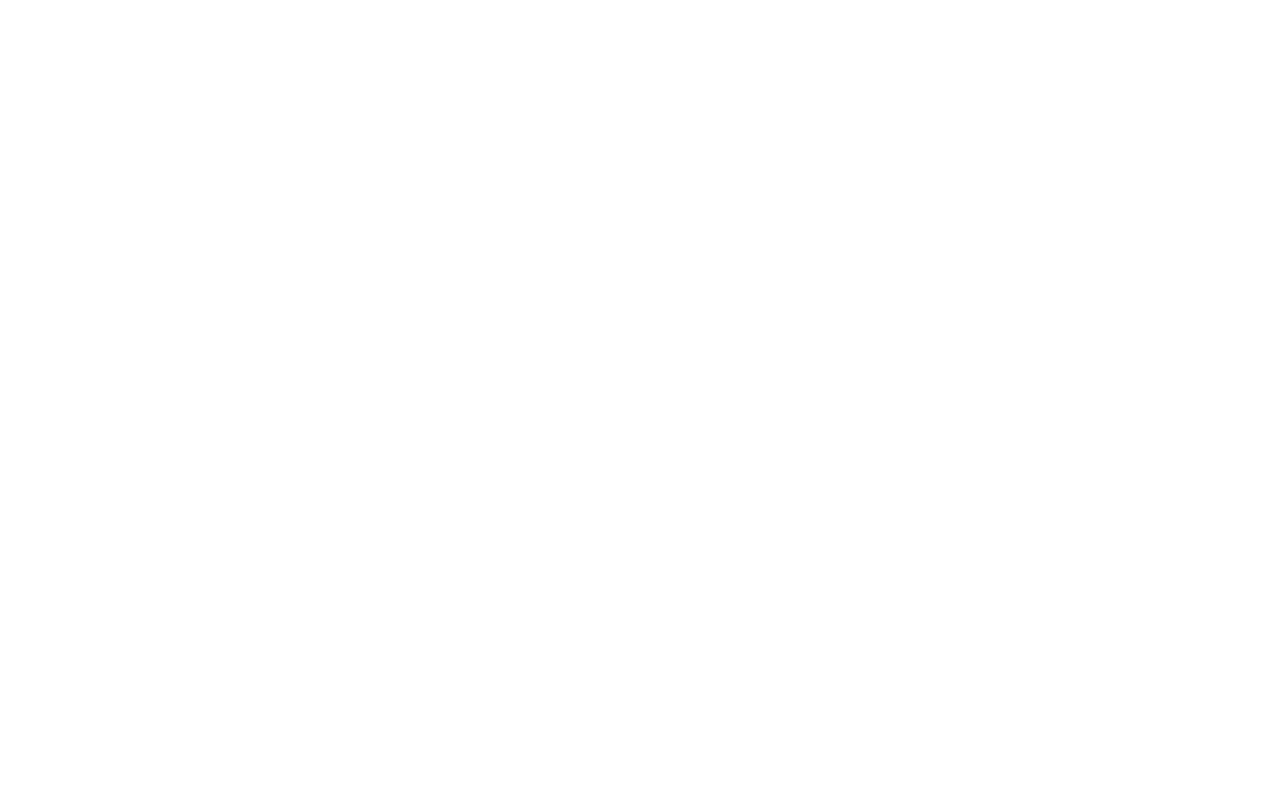
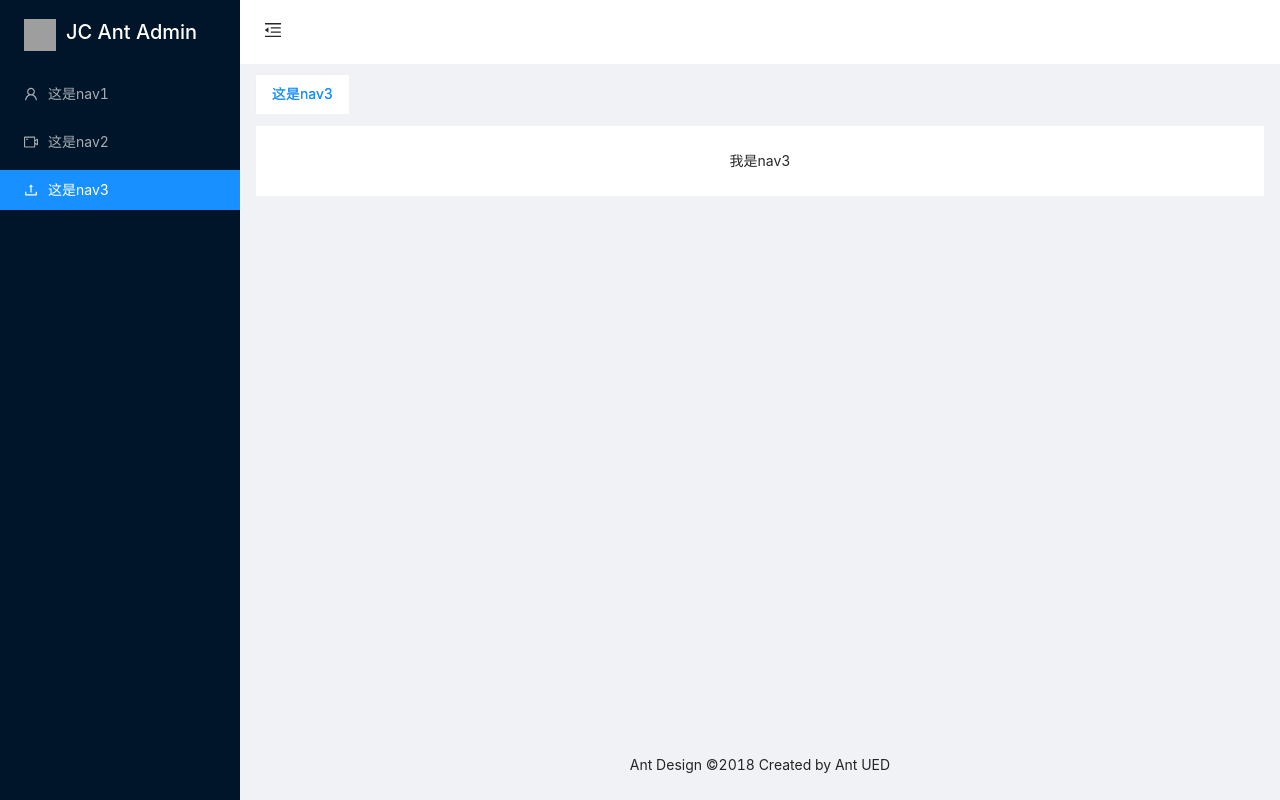
Before and after one commit to qaz74423/template, a Vue app: page /#/nav3 in a window 1280 px wide. Before the commit this address had no page. Built offline with nearby package versions, Linux system fonts and the light colour scheme; grey boxes are pictures that could not be loaded.

Commit message:
add tabs

```diff
--- a/src/App.vue
+++ b/src/App.vue
@@ -1,5 +1,5 @@
 <script lang="ts" setup>
-import Layout from "./layout/Layout.vue";
+
 </script>
 
 <template>
--- /dev/null
+++ b/src/appconfig.ts
@@ -0,0 +1,28 @@
+export default {
+  /**
+   * 标题
+   */
+  title: "JC Ant Admin",
+  /**
+   * logo
+   */
+  logo: "https://alicdn.antdv.com/v2/assets/logo.1ef800a8.svg",
+  /**
+   * 框架模式
+   * ['side','head']
+   */
+  //   layout: "side",
+  /**
+   * 触发手机模式的窗口宽度
+   */
+  mobileWidth: 800,
+  /**
+   * 路由过渡动画
+   * css:@assets/css/transition.scss
+   */
+  // transition: "fade-right",
+  /**
+   * 多标签页
+   */
+  isTabs: true,
+};
--- a/src/layout/Content.vue
+++ b/src/layout/Content.vue
@@ -1,56 +1,9 @@
 <script lang="ts" setup></script>
 
 <template>
-    <a-layout-content :style="{ margin: '24px 16px 0', overflow: 'initial', overflowX: 'hidden' }">
+    <a-layout-content :style="{ margin: '2px 16px 0', overflow: 'initial', overflowX: 'hidden' }">
         <div :style="{ padding: '24px', background: '#fff', textAlign: 'center' }">
-            ...
-            <br />Really
-            <br />...
-            <br />...
-            <br />...
-            <br />long
-            <br />...
-            <br />...
-            <br />...
-            <br />...
-            <br />...
-            <br />...
-            <br />...
-            <br />...
-            <br />...
-            <br />...
-            <br />...
-            <br />...
-            <br />...
-            <br />...
-            <br />...
-            <br />...
-            <br />...
-            <br />...
-            <br />...
-            <br />...
-            <br />...
-            <br />...
-            <br />...
-            <br />...
-            <br />...
-            <br />...
-            <br />...
-            <br />...
-            <br />...
-            <br />...
-            <br />...
-            <br />...
-            <br />...
-            <br />...
-            <br />...
-            <br />...
-            <br />...
-            <br />...
-            <br />...
-            <br />...
-            <br />...
-            <br />content
+            <router-view />
         </div>
     </a-layout-content>
 </template>
--- a/src/layout/Header.vue
+++ b/src/layout/Header.vue
@@ -14,3 +14,13 @@
         <menu-fold-outlined v-else class="trigger" @click="collapsed = true"></menu-fold-outlined>
     </a-layout-header>
 </template>
+
+<style lang="scss" scoped>
+.trigger {
+    font-size: 18px;
+    line-height: 64px;
+    padding: 0 24px;
+    cursor: pointer;
+    transition: color 0.3s;
+}
+</style>
--- a/src/layout/Layout.vue
+++ b/src/layout/Layout.vue
@@ -1,8 +1,13 @@
 <template>
     <a-layout :style="{ height: '100%' }">
+        <!-- 侧边栏 -->
         <SiderVue />
         <a-layout :style="{ overflowX: 'hidden' }">
+            <!-- 主题头部 -->
             <HeaderVue />
+            <!-- 主题标签 -->
+            <TabVue />
+            <!-- 主体内容 -->
             <ContentVue />
             <a-layout-footer :style="{ textAlign: 'center' }">Ant Design ©2018 Created by Ant UED</a-layout-footer>
         </a-layout>
@@ -16,6 +21,7 @@
 import ContentVue from './Content.vue';
 import HeaderVue from './Header.vue';
 import SiderVue from './Sider.vue';
+import TabVue from './Tab.vue';
 const store = useStore();
 
 const collapsed = ref(false)
@@ -45,20 +51,4 @@
 #app {
     height: 100%;
 }
-.trigger {
-    font-size: 18px;
-    line-height: 64px;
-    padding: 0 24px;
-    cursor: pointer;
-    transition: color 0.3s;
-}
-// 左边抽屉颜色、样式
-.layout-sider-drawer {
-    .ant-drawer-wrapper-body {
-        background-color: #001529;
-    }
-    .ant-drawer-body {
-        padding: 0px;
-    }
-}
 </style>
--- a/src/layout/Sider.vue
+++ b/src/layout/Sider.vue
@@ -2,6 +2,7 @@
 
 import { inject } from 'vue'
 import MenuVue from './menu/Menu.vue';
+import SiteLogoVue from './SiteLogo.vue';
 const collapsed = inject('collapsed')
 const isMob = inject('isMob')
 </script>
@@ -16,10 +17,23 @@
         width="240"
         class="layout-sider-drawer"
     >
+        <SiteLogoVue />
         <MenuVue />
     </a-drawer>
     <a-layout-sider v-else collapsible :trigger="null" v-model:collapsed="collapsed" width="240">
-        <!-- <div class="logo" /> -->
+        <SiteLogoVue />
         <MenuVue />
     </a-layout-sider>
 </template>
+
+<style lang="scss">
+// 左边抽屉颜色、样式
+.layout-sider-drawer {
+    .ant-drawer-wrapper-body {
+        background-color: #001529;
+    }
+    .ant-drawer-body {
+        padding: 0px;
+    }
+}
+</style>
--- /dev/null
+++ b/src/layout/SiteLogo.vue
@@ -0,0 +1,49 @@
+<script setup lang="ts">
+import { useStore } from 'vuex'
+const store = useStore();
+const logo = store.getters.getLogo
+const title = store.getters.getTitle
+</script>
+
+<template>
+    <div class="site-logo">
+        <div>
+            <div class="logo">
+                <img :src="logo" />
+            </div>
+            <h1>{{ title }}</h1>
+        </div>
+    </div>
+</template>
+<style lang="scss" scoped>
+* {
+    margin: 0px;
+    padding: 0px;
+}
+.site-logo {
+    // padding-left: 20px;
+    height: 64px;
+    line-height: 64px;
+    overflow: hidden;
+    padding-left: 24px;
+    display: inline-block;
+    .logo {
+        display: inline-block;
+        box-sizing: content-box;
+        img,
+        svg {
+            height: 32px;
+            width: 32px;
+            vertical-align: middle;
+        }
+    }
+
+    h1 {
+        display: inline-block;
+        // vertical-align: middle;
+        margin-left: 10px;
+        color: #fff;
+        font-size: 20px;
+    }
+}
+</style>
--- /dev/null
+++ b/src/layout/Tab.vue
@@ -0,0 +1,63 @@
+<script setup lang="ts">
+import { computed } from '@vue/reactivity';
+import { useRoute, useRouter } from 'vue-router';
+import { ref, watch } from 'vue'
+interface ITabType {
+    path: string;
+    title: string;
+}
+const route = useRoute()
+const router = useRouter()
+const activeKey = ref(route.path)
+const tabs = ref<ITabType[]>([])
+
+watch(() => route.path, () => {
+    if (!tabs.value.find((tab: ITabType) => tab.path == route.path))
+        tabs.value.push({
+            path: route.path,
+            title: route.meta.title as string
+        })
+    activeKey.value = route.path
+}, { immediate: true })
+
+const onEdit = (targetKey: string, action: string) => {
+    if (action === 'remove') {
+        tabs.value = tabs.value.filter((item: ITabType) => targetKey != item.path)
+    }
+}
+
+const tabChange = (activeKey: string) => {
+
+    router.push(activeKey)
+}
+
+</script>
+
+<template>
+    <div class="layout-tabs">
+        <a-tabs
+            v-model:activeKey="activeKey"
+            type="editable-card"
+            tabPosition="top"
+            @edit="onEdit"
+            @change="tabChange"
+            hideAdd
+        >
+            <a-tab-pane
+                v-for="(tab, index) in tabs"
+                :key="tab.path"
+                :tab="tab.title"
+                :closable="tabs.length > 1 && index != tabs.length - 1"
+            ></a-tab-pane>
+        </a-tabs>
+    </div>
+</template>
+
+<style lang="scss" scoped>
+.layout-tabs {
+    padding: 10px 15px;
+}
+::v-deep .ant-tabs-bar {
+    margin: 0px;
+}
+</style>
--- a/src/layout/menu/Menu.vue
+++ b/src/layout/menu/Menu.vue
@@ -1,45 +1,33 @@
 <script setup lang="ts">
-import {
-    UserOutlined,
-    VideoCameraOutlined,
-    UploadOutlined,
-    BarChartOutlined,
-    CloudOutlined,
-    AppstoreOutlined,
 
-} from '@ant-design/icons-vue';
-const menuList = [{
-    key: '1',
-    title: 'nav1',
-    icon: UserOutlined
-}, {
-    key: '2',
-    title: 'nav2',
-    icon: VideoCameraOutlined
-}, {
-    key: '3',
-    title: 'nav3',
-    icon: UploadOutlined
-}, {
-    key: '4',
-    title: 'nav4',
-    icon: BarChartOutlined
-}, {
-    key: '5',
-    title: 'nav5',
-    icon: CloudOutlined
-}, {
-    key: '6',
-    title: 'nav6',
-    icon: AppstoreOutlined
-}]
+import { useStore } from 'vuex'
+import { useRoute, useRouter, RouteRecordRaw } from 'vue-router'
+import { ref, inject } from 'vue';
+import { watch } from '@vue/runtime-core';
+const store = useStore();
+const route = useRoute();
+const router = useRouter();
+store.dispatch('generateRoutes')
+const routes: RouteRecordRaw[] = store.getters.getRoutes
+const selectedKeys = ref<string[]>([route.path])
+watch(() => route.path, () => {
+    selectedKeys.value = [route.path]
+})
+
+// 这个函数要改的--现在只有一层菜单----------------------------------
+const handleClick = ({ key, keyPath }: { key: string, keyPath: string[] }) => {
+    router.push(key)
+}
+
+
+
 </script>
 
 <template>
-    <a-menu theme="dark" mode="inline">
-        <a-menu-item :key="item.key" v-for="item in menuList">
-            <component :is="item.icon" />
-            <span class="nav-text">{{ item.title }}</span>
+    <a-menu theme="dark" mode="inline" v-model:selectedKeys="selectedKeys" @click="handleClick">
+        <a-menu-item :key="item.path" v-for="item in routes">
+            <component :is="item.meta?.icon" />
+            <span class="nav-text">{{ item.meta?.title }}</span>
         </a-menu-item>
     </a-menu>
 </template>
--- a/src/router/routes.ts
+++ b/src/router/routes.ts
@@ -16,7 +16,7 @@
     component: Layout,
     children: [
       {
-        path: "nav1",
+        path: "/nav1",
         name: "Nav1",
         component: () => import("../views/Nav1.vue"),
         meta: {
@@ -25,7 +25,7 @@
         },
       },
       {
-        path: "nav2",
+        path: "/nav2",
         name: "Nav2",
         component: () => import("../views/Nav2.vue"),
         meta: {
@@ -33,6 +33,15 @@
           icon: VideoCameraOutlined,
         },
       },
+      {
+        path: "/nav3",
+        name: "Nav3",
+        component: () => import("../views/Nav3.vue"),
+        meta: {
+          title: "这是nav3",
+          icon: UploadOutlined,
+        },
+      },
     ],
   },
 ];
--- a/src/store/index.ts
+++ b/src/store/index.ts
@@ -1,20 +1,35 @@
 import { createStore } from "vuex";
-
+import { RouteRecordRaw } from "vue-router";
+import routes from "../router/routes";
+import config from "../appconfig";
 const store = createStore({
   state: {
     isMob: false,
-    mobileWidth: 800,
+    routes: [] as RouteRecordRaw[],
+    tabs: [] as any,
+    ...config,
   },
 
   mutations: {
-    setIsmob(state, data) {
+    setIsmob(state, data: boolean) {
       state.isMob = data;
     },
     setMobileWidth(state, data) {
       state.mobileWidth = data;
     },
+    setRoutes(state, data: RouteRecordRaw[]) {
+      state.routes = data;
+    },
+    setTabs(state, data) {
+      state.tabs = data;
+    },
   },
-  actions: {},
+  actions: {
+    generateRoutes({ commit }) {
+      const sourceRoutes = routes.find((route) => route.path === "/")?.children;
+      if (sourceRoutes) commit("setRoutes", sourceRoutes);
+    },
+  },
   getters: {
     getIsMob(state): boolean {
       return state.isMob;
@@ -22,6 +37,21 @@
     getMobileWidth(state): number {
       return state.mobileWidth;
     },
+    getRoutes(state): RouteRecordRaw[] {
+      return state.routes;
+    },
+    getLogo(state): string {
+      return state.logo;
+    },
+    getTitle(state): string {
+      return state.title;
+    },
+    getIsTabs(state): boolean {
+      return state.isTabs;
+    },
+    getTabs(state): [] {
+      return state.tabs;
+    },
   },
 });
 
--- /dev/null
+++ b/src/views/Nav3.vue
@@ -0,0 +1,3 @@
+<script lang="ts" setup></script>
+
+<template>我是nav3</template>
```
